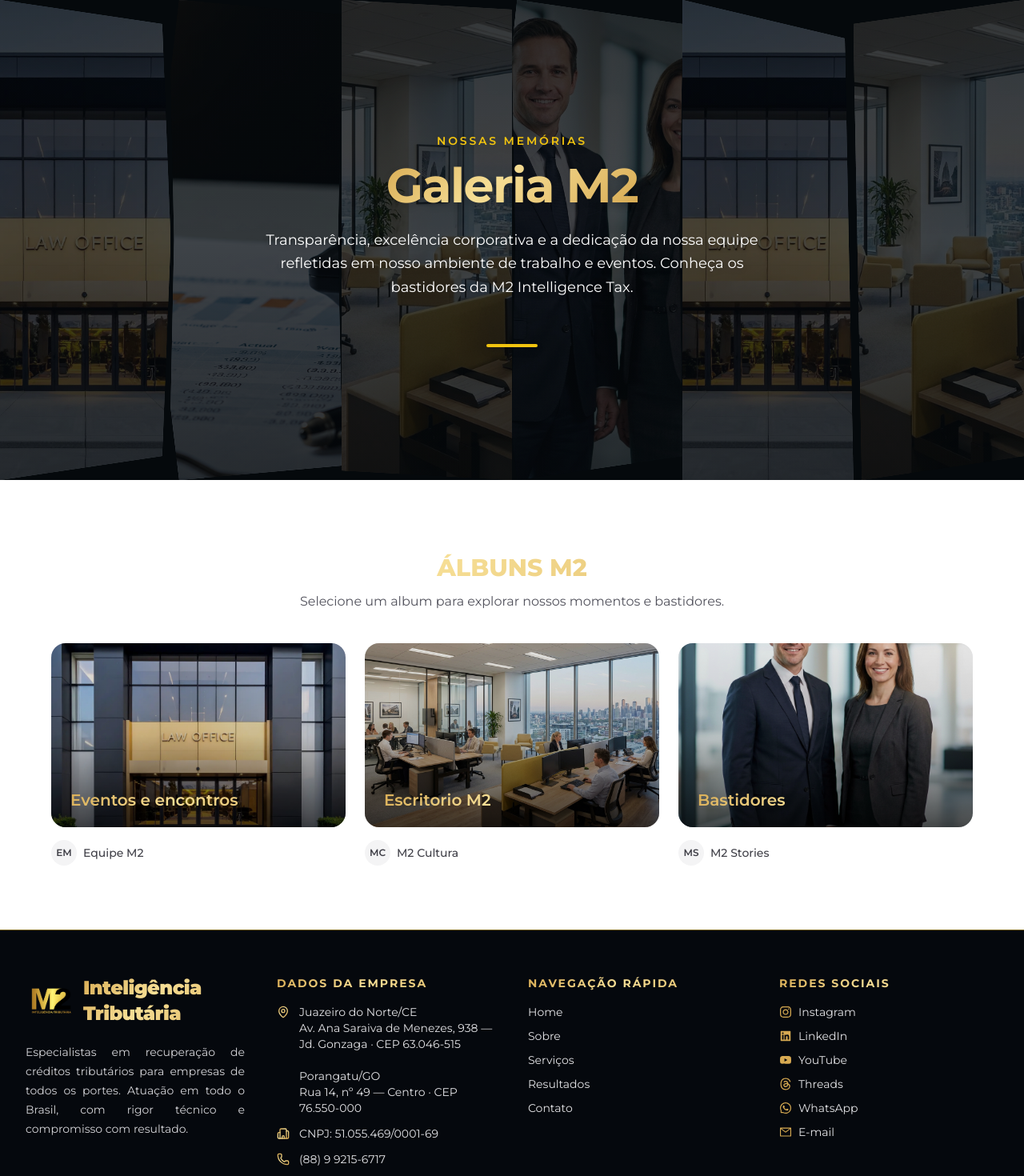
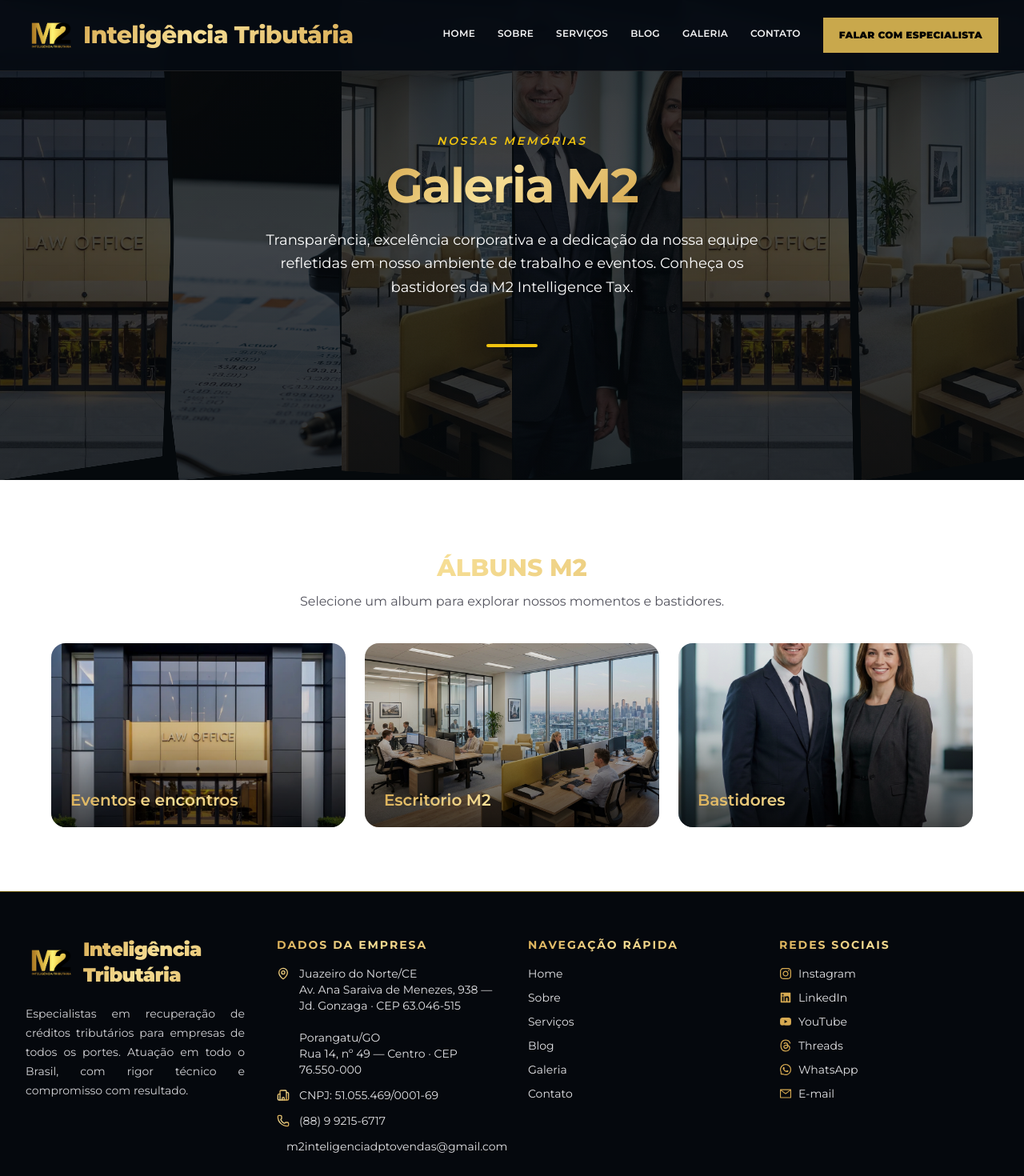
Before and after one commit to evituu/m2-inteligencia-tributaria, a Next.js app: page /galeria-m2 in a window 1280 px wide. Shown: the top 1470 px of the page at 80% size. Built offline with nearby package versions, Linux system fonts and the light colour scheme.

Commit message:
Add navbar em /galeria-m2

```diff
--- a/app/galeria-m2/_components/hero-galeria.tsx
+++ b/app/galeria-m2/_components/hero-galeria.tsx
@@ -53,7 +53,7 @@
 
       {/* Conteúdo central com alta legibilidade */}
       <div className="relative z-10 max-w-4xl flex flex-col items-center text-center px-4 py-20 md:py-32">
-        <span className="text-[#f2c40f] text-sm md:text-sm font-semibold tracking-[0.2em] uppercase mb-4 drop-shadow-lg">
+        <span className="text-[#f2c40f] text-sm md:text-sm font-semibold italic tracking-[0.2em] uppercase mb-4 drop-shadow-lg">
           Nossas Memórias
         </span>
 
--- a/app/galeria-m2/page.tsx
+++ b/app/galeria-m2/page.tsx
@@ -1,4 +1,5 @@
 import { HeroGaleria } from "./_components/hero-galeria";
+import { NavigationMenu } from "@/components/layout/navigation-menu";
 import { Footer } from "@/components/layout/Footer";
 
 
@@ -10,6 +11,7 @@
 export default function GaleriaPage() {
   return (
     <main className="min-h-screen bg-background flex flex-col">
+      <NavigationMenu />
       <HeroGaleria />
       <section className="w-full px-4 md:px-6 lg:px-8 py-16 md:py-20 bg-white">
         <div className="mx-auto max-w-6xl">
@@ -26,17 +28,14 @@
             {[
               {
                 title: "Eventos e encontros",
-                author: "Equipe M2",
                 image: "/imagens/office/fachada_m2.webp",
               },
               {
                 title: "Escritorio M2",
-                author: "M2 Cultura",
                 image: "/imagens/office/m2_colaboradores_trabalhando.png",
               },
               {
                 title: "Bastidores",
-                author: "M2 Stories",
                 image: "/imagens/office/m2_lideres_socios.png",
               },
             ].map((album) => (
@@ -51,12 +50,6 @@
                     <h3 className="mt-1 text-xl font-semibold text-gold-gradient">{album.title}</h3>
                   </div>
                 </div>
-                <div className="mt-4 flex items-center gap-2">
-                  <span className="inline-flex h-8 w-8 items-center justify-center rounded-full bg-zinc-100 text-xs font-semibold text-zinc-700">
-                    {album.author.split(" ").map((part) => part[0]).join("")}
-                  </span>
-                  <p className="text-sm font-medium text-zinc-700">{album.author}</p>
-                </div>
               </div>
             ))}
           </div>
--- a/components/layout/Footer.tsx
+++ b/components/layout/Footer.tsx
@@ -13,7 +13,8 @@
   { label: "Home", href: "/" },
   { label: "Sobre", href: "/sobre" },
   { label: "Serviços", href: "/servicos" },
-  { label: "Resultados", href: "/resultados" },
+  { label: "Blog", href: "/blog" },
+  { label: "Galeria", href: "/galeria-m2" },
   { label: "Contato", href: "/formulario" },
 ];
 
```
